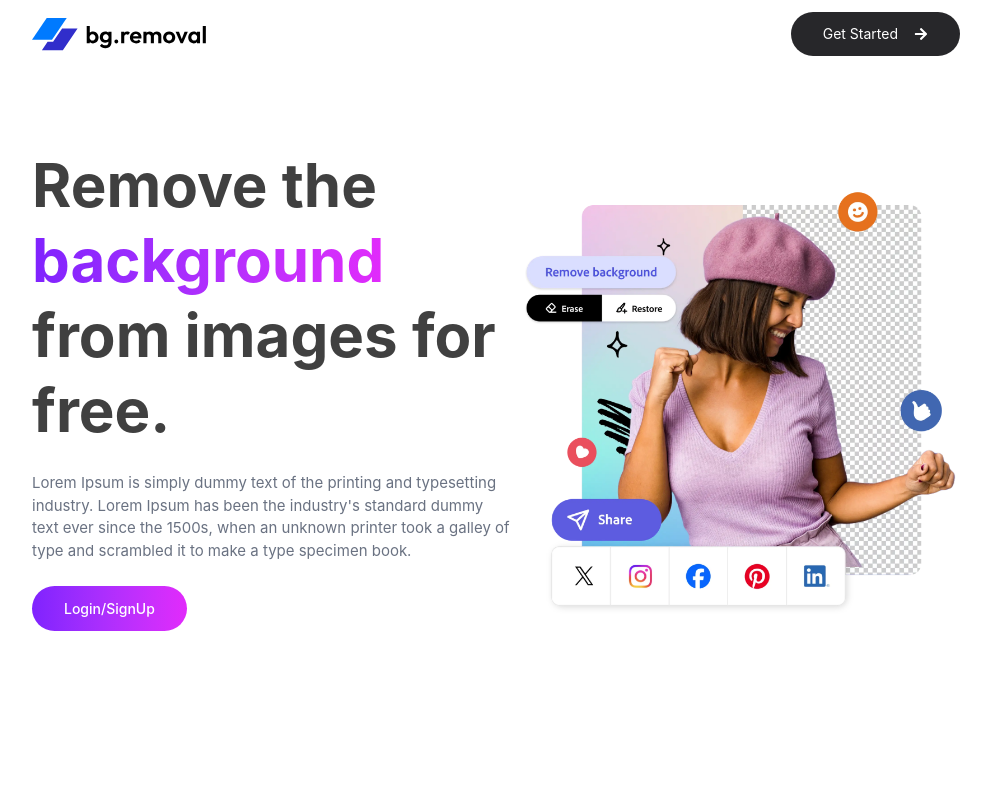
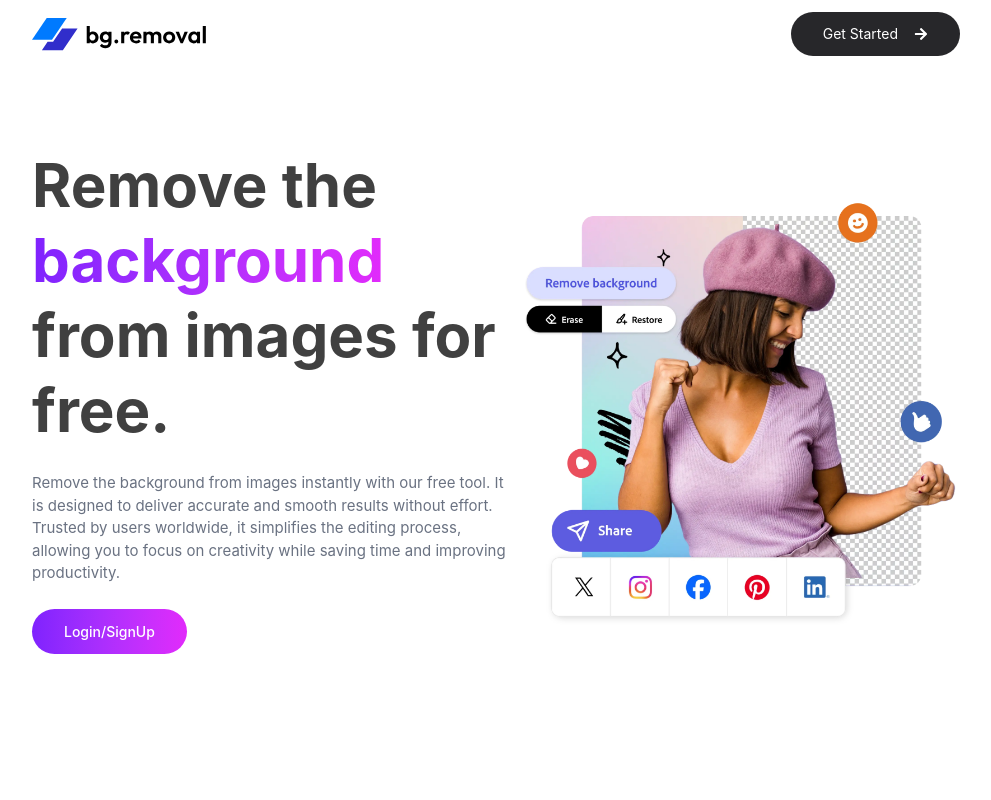
Before and after one commit to adityasupag1/Image-Background-Remover, a React (Vite) app: page / in a window 1280 px wide. Shown: the top 800 px of the page, without its empty margins (144-1135 px from the left). Built offline with nearby package versions, Linux system fonts and the light colour scheme.

Commit message:
hero section updated

```diff
--- a/src/components/Hero.jsx
+++ b/src/components/Hero.jsx
@@ -23,10 +23,7 @@ const Hero = () => {
 						from images for free.
 					</h1>
 					<p className="my-6 text-[15px] text-gray-500">
-						Lorem Ipsum is simply dummy text of the printing and typesetting
-						industry. Lorem Ipsum has been the industry's standard dummy text
-						ever since the 1500s, when an unknown printer took a galley of type
-						and scrambled it to make a type specimen book.
+				Remove the background from images instantly with our free tool. It is designed to deliver accurate and smooth results without effort. Trusted by users worldwide, it simplifies the editing process, allowing you to focus on creativity while saving time and improving productivity.
 					</p>
 					<div className="mt-6">
 						<Link
```
